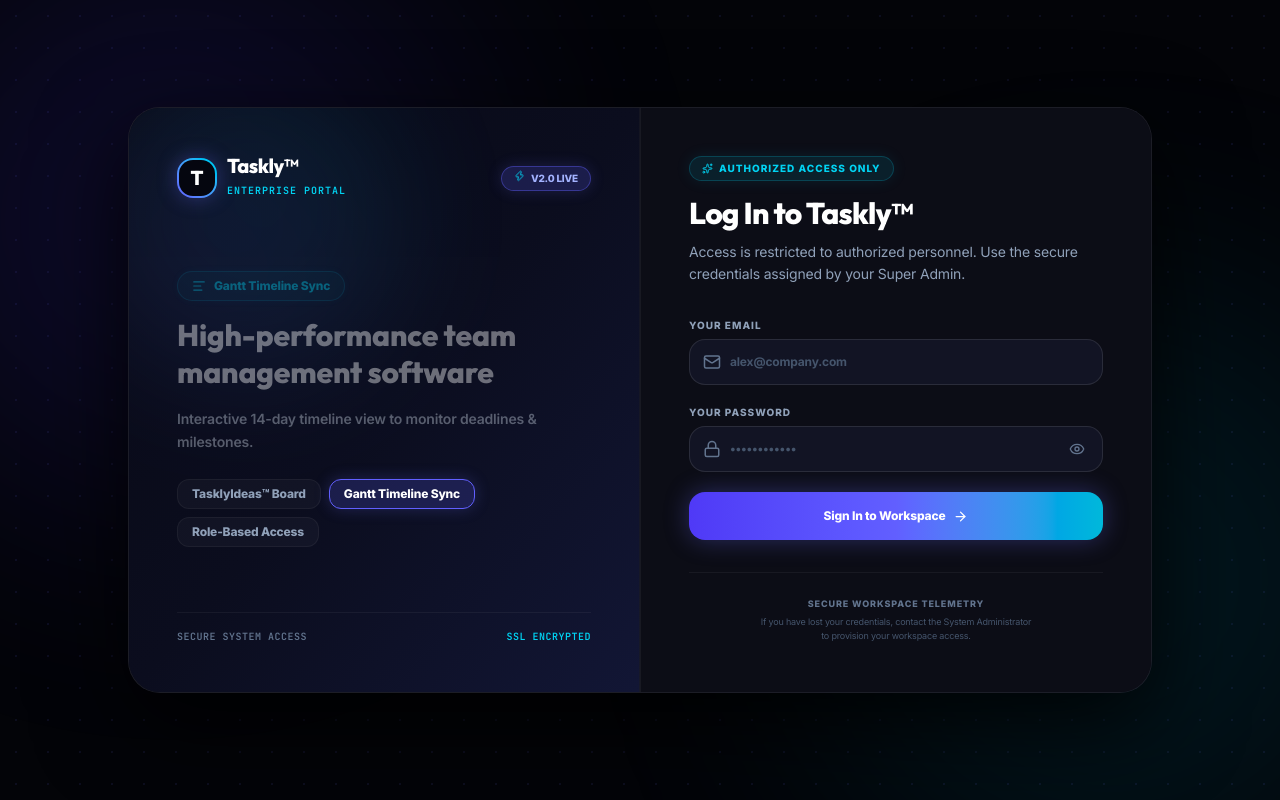
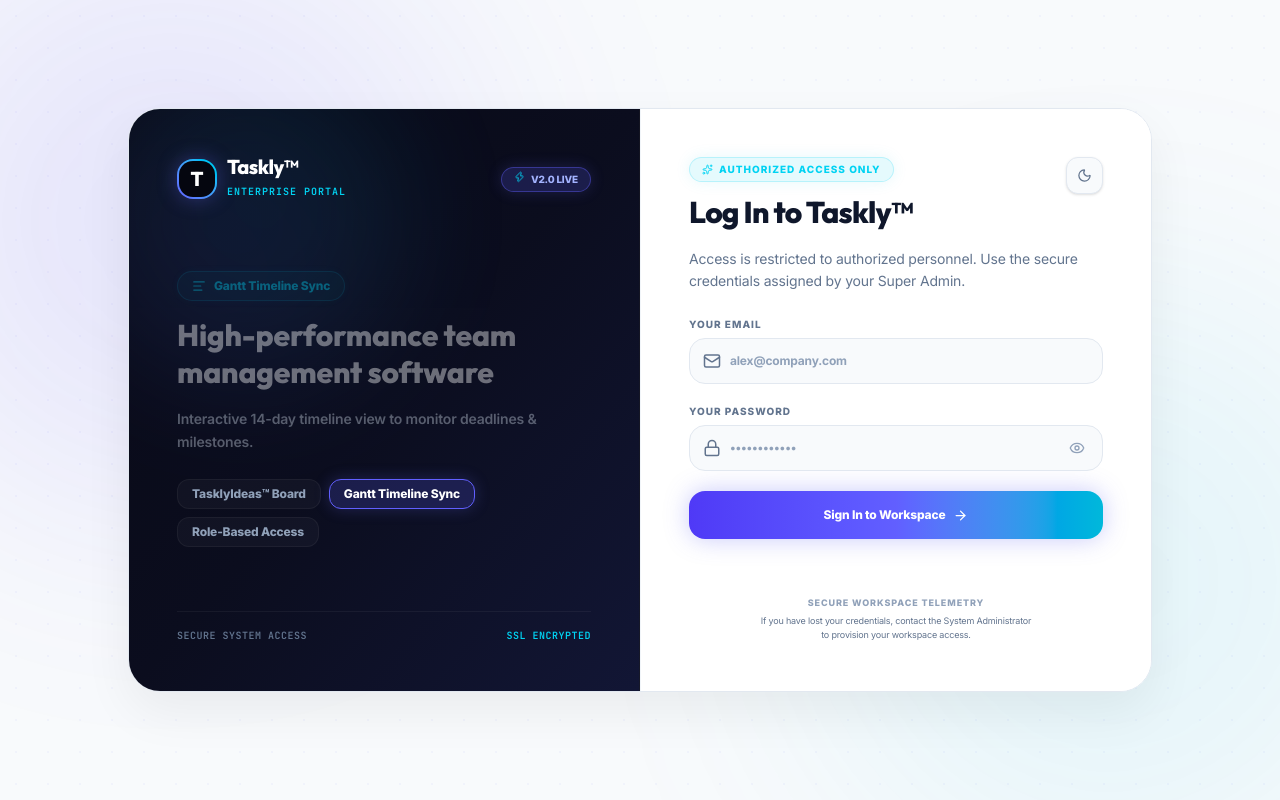
Before and after one commit to FABIHALAM/Taskly, a React (Vite) app in the folder client/: page /login in a window 1280 px wide. Built offline with nearby package versions, Linux system fonts and the light colour scheme.

Commit message:
design: add high-contrast dark/light theme toggle to login page

```diff
--- a/client/src/components/AuthPage.jsx
+++ b/client/src/components/AuthPage.jsx
@@ -5,10 +5,12 @@ import { loginUser } from '../services/authService'
 import api from '../services/api'
 import toast from 'react-hot-toast'
 import { motion, AnimatePresence } from 'framer-motion'
-import { ArrowRight, Mail, Lock, Sparkles, LayoutGrid, AlignLeft, ShieldCheck, Zap, Eye, EyeOff } from 'lucide-react'
+import { ArrowRight, Mail, Lock, Sparkles, LayoutGrid, AlignLeft, ShieldCheck, Zap, Eye, EyeOff, Sun, Moon } from 'lucide-react'
+import { useTheme } from '../context/ThemeContext'
 
 export function AuthPage() {
   const navigate = useNavigate()
+  const { dark, setDark } = useTheme()
   const [showPassword, setShowPassword] = useState(false)
   const [activeFeatureIndex, setActiveFeatureIndex] = useState(0)
 
@@ -119,19 +121,29 @@ export function AuthPage() {
   const FeatureIcon = currentFeature.icon
 
   return (
-    <div className="min-h-screen w-full bg-[#030408] text-slate-100 flex items-center justify-center p-4 md:p-8 font-body selection:bg-cyan-500/30 selection:text-cyan-200 relative overflow-hidden">
+    <div className={`min-h-screen w-full flex items-center justify-center p-4 md:p-8 font-body selection:bg-indigo-500/20 selection:text-indigo-200 relative overflow-hidden transition-colors duration-300 ${
+      dark ? 'bg-[#030408]' : 'bg-[#f8fafc]'
+    }`}>
 
       {/* High-Contrast Cyber Grid Pattern */}
-      <div className="absolute inset-0 bg-[radial-gradient(rgba(99,102,241,0.12)1.5px,transparent_1.5px)] [background-size:32px_32px] opacity-80 pointer-events-none" />
+      <div className={`absolute inset-0 [background-size:32px_32px] opacity-80 pointer-events-none transition-colors duration-300 ${
+        dark
+          ? 'bg-[radial-gradient(rgba(99,102,241,0.12)1.5px,transparent_1.5px)]'
+          : 'bg-[radial-gradient(rgba(99,102,241,0.06)1.5px,transparent_1.5px)]'
+      }`} />
 
-      {/* Massive Glowing Neon Aura Backlights (High Contrast) */}
-      <div className="absolute top-[-10%] left-[-10%] w-[600px] h-[600px] bg-indigo-600/25 rounded-full blur-[130px] pointer-events-none animate-pulse" />
-      <div className="absolute bottom-[-10%] right-[-10%] w-[600px] h-[600px] bg-cyan-500/20 rounded-full blur-[130px] pointer-events-none animate-pulse" />
+      {/* Glowing Neon Aura Backlights (High Contrast glow) */}
+      <div className="absolute top-[-10%] left-[-10%] w-[600px] h-[600px] bg-indigo-600/20 rounded-full blur-[130px] pointer-events-none animate-pulse" />
+      <div className="absolute bottom-[-10%] right-[-10%] w-[600px] h-[600px] bg-cyan-500/15 rounded-full blur-[130px] pointer-events-none animate-pulse" />
 
       {/* Main Glassmorphic Split Container */}
-      <div className="w-full max-w-5xl bg-[#0b0c16]/90 backdrop-blur-3xl border border-white/[0.08] rounded-[32px] shadow-[0_30px_90px_rgba(0,0,0,0.85)] overflow-hidden grid grid-cols-1 lg:grid-cols-12 relative z-10">
+      <div className={`w-full max-w-5xl rounded-[32px] overflow-hidden grid grid-cols-1 lg:grid-cols-12 relative z-10 transition-all duration-300 ${
+        dark
+          ? 'bg-[#0b0c16]/90 border border-white/[0.08] shadow-[0_30px_90px_rgba(0,0,0,0.85)]'
+          : 'bg-[#ffffff]/90 border border-slate-200 shadow-[0_20px_50px_rgba(0,0,0,0.06)]'
+      }`}>
 
-        {/* ─── LEFT SHOWCASE PANEL (Vibrant Deep Blue/Black Gradient with Neon Glows) ─────────────────── */}
+        {/* ─── LEFT SHOWCASE PANEL (Vibrant Deep Blue/Black Gradient with Neon Glows - Always dark for brand pop) ─────────────────── */}
         <div className="lg:col-span-6 p-8 lg:p-12 bg-gradient-to-br from-[#080915] via-[#0b0d1e] to-[#121635] relative flex flex-col justify-between overflow-hidden border-b lg:border-b-0 lg:border-r border-white/5">
 
           {/* Glowing neon corner overlay */}
@@ -207,26 +219,52 @@ export function AuthPage() {
           </div>
         </div>
 
-        {/* ─── RIGHT FORM PANEL (High Contrast Glow Panel) ─────────────────── */}
-        <div className="lg:col-span-6 p-8 lg:p-12 bg-[#0c0d16] flex flex-col justify-center relative border-l border-white/5">
+        {/* ─── RIGHT FORM PANEL (Interactive Light/Dark Theme Panel) ─────────────────── */}
+        <div className={`lg:col-span-6 p-8 lg:p-12 flex flex-col justify-center relative border-l transition-all duration-300 ${
+          dark
+            ? 'bg-[#0c0d16] border-white/5'
+            : 'bg-[#ffffff] border-slate-100'
+        }`}>
 
-          {/* Header Title */}
-          <div className="mb-8">
-            <div className="inline-flex items-center gap-1.5 text-[10px] font-black px-3 py-1 rounded-full bg-cyan-400/10 text-cyan-400 border border-cyan-400/20 mb-3.5 uppercase tracking-widest shadow-[0_0_15px_rgba(6,182,212,0.1)]">
-              <Sparkles size={11} className="text-cyan-400" /> Authorized Access Only
+          {/* Header Title with Theme Toggle (Exactly matching user request) */}
+          <div className="flex items-start justify-between mb-8">
+            <div>
+              <div className="inline-flex items-center gap-1.5 text-[10px] font-black px-3 py-1 rounded-full bg-cyan-400/10 text-cyan-400 border border-cyan-400/20 mb-3 uppercase tracking-widest shadow-[0_0_15px_rgba(6,182,212,0.1)]">
+                <Sparkles size={11} className="text-cyan-400" /> Authorized Access Only
+              </div>
+              <h1 className={`font-display text-3xl font-black tracking-tight leading-tight transition-colors duration-300 ${
+                dark ? 'text-white' : 'text-slate-900'
+              }`}>
+                Log In to Taskly™
+              </h1>
             </div>
-            <h1 className="font-display text-3xl font-black text-white tracking-tight leading-tight">
-              Log In to Taskly™
-            </h1>
-            <p className="text-slate-400 text-xs lg:text-sm mt-2 leading-relaxed">
-              Access is restricted to authorized personnel. Use the secure credentials assigned by your Super Admin.
-            </p>
+
+            <button
+              type="button"
+              onClick={() => setDark(!dark)}
+              className={`p-2.5 rounded-xl border transition-colors cursor-pointer shadow-sm ${
+                dark
+                  ? 'bg-white/5 border-white/10 text-slate-300 hover:text-white hover:bg-white/10'
+                  : 'bg-slate-50 border-slate-200 text-slate-500 hover:text-slate-950 hover:bg-slate-100'
+              }`}
+              title={dark ? 'Switch to Light Mode' : 'Switch to Dark Mode'}
+            >
+              {dark ? <Sun size={15} className="text-amber-400" /> : <Moon size={15} />}
+            </button>
           </div>
+
+          <p className={`text-xs lg:text-sm -mt-4 mb-6 leading-relaxed transition-colors duration-300 ${
+            dark ? 'text-slate-400' : 'text-slate-500'
+          }`}>
+            Access is restricted to authorized personnel. Use the secure credentials assigned by your Super Admin.
+          </p>
 
           <form onSubmit={handleSubmit(onSubmit)} className="space-y-5">
             {/* Email Input */}
             <div className="space-y-1.5">
-              <label className="block text-[10px] font-black uppercase tracking-widest text-slate-400">
+              <label className={`block text-[10px] font-black uppercase tracking-widest transition-colors duration-300 ${
+                dark ? 'text-slate-400' : 'text-slate-500'
+              }`}>
                 Your Email
               </label>
               <div className="relative">
@@ -236,7 +274,11 @@ export function AuthPage() {
                     required: 'Email is required',
                     pattern: { value: /^\S+@\S+$/i, message: 'Invalid email address' }
                   })}
-                  className="w-full bg-[#121424] border border-white/10 rounded-2xl pl-10 pr-4 py-3.5 text-white placeholder-slate-600 text-xs font-bold focus:outline-none focus:border-indigo-500 focus:ring-2 focus:ring-indigo-500/10 transition-all"
+                  className={`w-full border rounded-2xl pl-10 pr-4 py-3.5 text-xs font-bold focus:outline-none focus:ring-2 focus:ring-indigo-500/10 transition-all duration-300 ${
+                    dark
+                      ? 'bg-[#121424] border-white/10 text-white placeholder-slate-600 focus:border-indigo-500'
+                      : 'bg-slate-50 border-slate-200 text-slate-900 placeholder-slate-400 focus:border-indigo-500'
+                  }`}
                   placeholder="alex@company.com"
                 />
               </div>
@@ -245,7 +287,9 @@ export function AuthPage() {
 
             {/* Password Input */}
             <div className="space-y-1.5">
-              <label className="block text-[10px] font-black uppercase tracking-widest text-slate-400">
+              <label className={`block text-[10px] font-black uppercase tracking-widest transition-colors duration-300 ${
+                dark ? 'text-slate-400' : 'text-slate-500'
+              }`}>
                 Your Password
               </label>
               <div className="relative">
@@ -256,13 +300,19 @@ export function AuthPage() {
                     required: 'Password is required',
                     minLength: { value: 6, message: 'Minimum 6 characters' }
                   })}
-                  className="w-full bg-[#121424] border border-white/10 rounded-2xl pl-10 pr-11 py-3.5 text-white placeholder-slate-600 text-xs font-bold focus:outline-none focus:border-indigo-500 focus:ring-2 focus:ring-indigo-500/10 transition-all"
+                  className={`w-full border rounded-2xl pl-10 pr-11 py-3.5 text-xs font-bold focus:outline-none focus:ring-2 focus:ring-indigo-500/10 transition-all duration-300 ${
+                    dark
+                      ? 'bg-[#121424] border-white/10 text-white placeholder-slate-600 focus:border-indigo-500'
+                      : 'bg-slate-50 border-slate-200 text-slate-900 placeholder-slate-400 focus:border-indigo-500'
+                  }`}
                   placeholder="••••••••••••"
                 />
                 <button
                   type="button"
                   onClick={() => setShowPassword(!showPassword)}
-                  className="absolute right-3.5 top-1/2 -translate-y-1/2 text-slate-500 hover:text-slate-300 transition-colors cursor-pointer p-1"
+                  className={`absolute right-3.5 top-1/2 -translate-y-1/2 transition-colors cursor-pointer p-1 ${
+                    dark ? 'text-slate-500 hover:text-slate-300' : 'text-slate-400 hover:text-slate-600'
+                  }`}
                 >
                   {showPassword ? <EyeOff size={16} /> : <Eye size={16} />}
                 </button>
@@ -289,10 +339,14 @@ export function AuthPage() {
 
           {/* Secure Admin Note */}
           <div className="mt-8 pt-6 border-t border-white/5 text-center">
-            <span className="text-[9px] text-slate-500 font-extrabold uppercase tracking-widest block">
+            <span className={`text-[9px] font-extrabold uppercase tracking-widest block transition-colors duration-300 ${
+              dark ? 'text-slate-500' : 'text-slate-400'
+            }`}>
               SECURE WORKSPACE TELEMETRY
             </span>
-            <p className="text-[9px] text-slate-600 mt-1 max-w-[280px] mx-auto leading-relaxed">
+            <p className={`text-[9px] mt-1 max-w-[280px] mx-auto leading-relaxed transition-colors duration-300 ${
+              dark ? 'text-slate-600' : 'text-slate-500'
+            }`}>
               If you have lost your credentials, contact the System Administrator to provision your workspace access.
             </p>
           </div>
```
